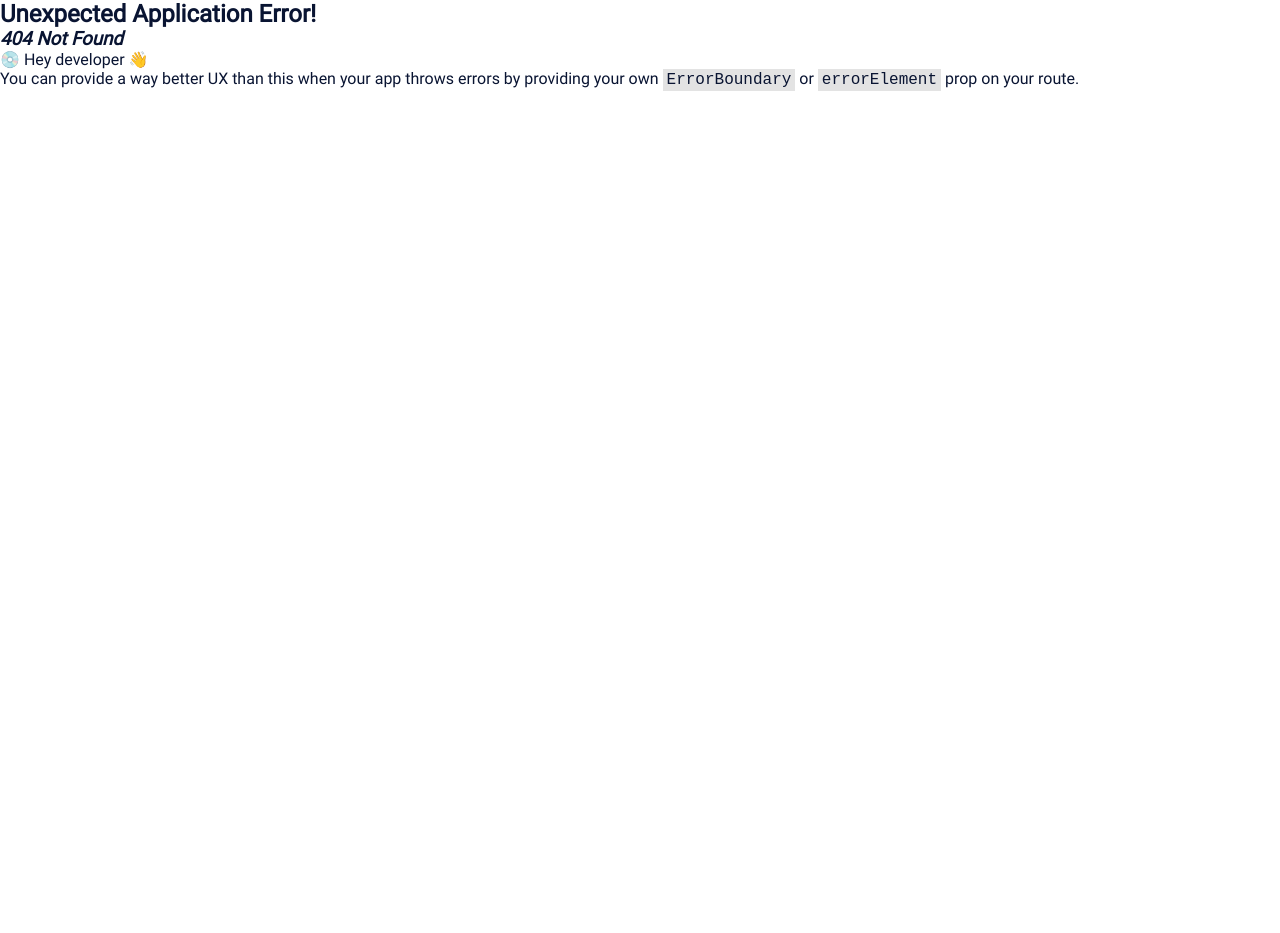
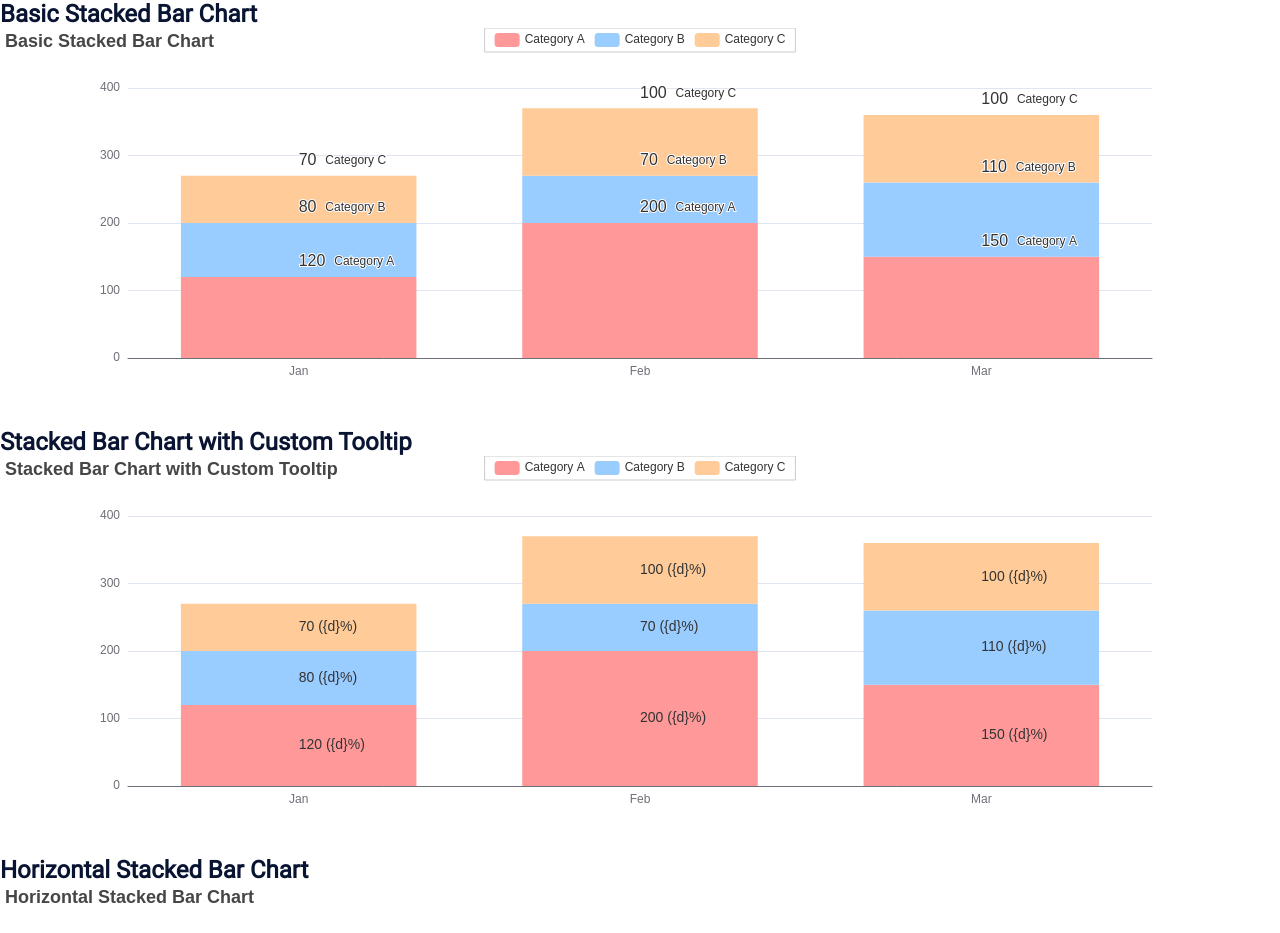
Before and after one commit to ShubhraneelG-ui/omnenestPOC, a React (Vite) app: page /graphs in a window 1280 px wide. Before the commit this address had no page. Shown: the top 933 px of the page. Before the commit the page ends 800 px from the top, so only its background shows below. Built offline with nearby package versions, Linux system fonts and the light colour scheme.

Commit message:
feat: added route to show the dufferent graphs

```diff
--- /dev/null
+++ b/src/components/BarGraph/Graphs.tsx
@@ -0,0 +1,120 @@
+// BarGraphExamples.tsx
+
+import React from 'react';
+import BarGraph from './BarGraph';
+import { TooltipOption, BarLabelOption, LegendOption } from './IBarGraph'; // Adjust the import according to your file structure
+
+// Data for the bar graphs
+const basicStackedData = [
+  { name: 'Category A', values: [120, 200, 150], color: '#ff9999' }, // Pastel Red
+  { name: 'Category B', values: [80, 70, 110], color: '#99ccff' }, // Pastel Blue
+  { name: 'Category C', values: [70, 100, 100], color: '#ffcc99' }, // Pastel Orange
+];
+
+// Tooltip options
+const tooltipOptionDefault: TooltipOption = {
+  trigger: 'item',
+  axisPointer: {
+    type: 'line',
+  },
+};
+
+// Label options with specific literal values
+const labelOptionInside: BarLabelOption = {
+  show: true,
+  position: 'inside', // This must be one of the allowed literal values
+  formatter: '{c} ({d}%)', // Show value and percentage
+  fontSize: 14,
+};
+
+const labelOptionTop: BarLabelOption = {
+  show: true,
+  position: 'top', // This must also be one of the allowed literal values
+  fontSize: 16,
+};
+
+const horizontalLegendOption: LegendOption = {
+  show: true,
+  orient: 'vertical',
+  left: 'right',
+  top: 'middle',
+  textStyle: {
+    color: '#555',
+    fontSize: 14,
+  },
+};
+
+const customizedLegendOption: LegendOption = {
+  show: true,
+  type: 'scroll',
+  orient: 'horizontal',
+  left: 'center',
+  top: 'top',
+  itemGap: 15,
+  textStyle: {
+    color: '#333',
+    fontSize: 12,
+  },
+};
+
+const BarGraphExamples: React.FC = () => {
+  return (
+    <div>
+      {/* Example 1: Basic Stacked Bar Chart with Default Tooltip and Legend */}
+      <h2>Basic Stacked Bar Chart</h2>
+      <BarGraph
+        data={basicStackedData}
+        categories={['Jan', 'Feb', 'Mar']}
+        title="Basic Stacked Bar Chart"
+        stacked={true} // Enables stacking
+      />
+
+      {/* Example 2: Stacked Bar Chart with Customized Tooltip and Labels */}
+      <h2>Stacked Bar Chart with Custom Tooltip</h2>
+      <BarGraph
+        data={basicStackedData}
+        categories={['Jan', 'Feb', 'Mar']}
+        title="Stacked Bar Chart with Custom Tooltip"
+        stacked={true}
+        tooltipOption={tooltipOptionDefault}
+        labelOption={labelOptionInside}
+      />
+
+      {/* Example 3: Horizontal Stacked Bar Chart with Custom Legend */}
+      <h2>Horizontal Stacked Bar Chart</h2>
+      <BarGraph
+        data={basicStackedData}
+        categories={['Q1', 'Q2', 'Q3']}
+        title="Horizontal Stacked Bar Chart"
+        horizontal={true} // Enables horizontal bars
+        stacked={true} // Enables stacking
+        legendOption={horizontalLegendOption}
+        tooltipOption={{
+          trigger: 'axis',
+          axisPointer: {
+            type: 'shadow',
+          },
+        }}
+      />
+
+      {/* Example 4: Basic Stacked Bar Chart with Customized Legends and Labels */}
+      <h2>Stacked Bar Chart with Customized Legends and Labels</h2>
+      <BarGraph
+        data={basicStackedData}
+        categories={['Product X', 'Product Y', 'Product Z']}
+        title="Stacked Bar Chart with Customized Legends and Labels"
+        stacked={true} // Enables stacking
+        labelOption={labelOptionTop} // Using the top label option
+        legendOption={customizedLegendOption}
+        tooltipOption={{
+          trigger: 'item',
+          axisPointer: {
+            type: 'shadow',
+          },
+        }}
+      />
+    </div>
+  );
+};
+
+export default BarGraphExamples;
--- a/src/routes/appRoutes.tsx
+++ b/src/routes/appRoutes.tsx
@@ -1,12 +1,17 @@
 import { lazy } from 'react';
 import { createBrowserRouter } from 'react-router-dom';
 const AboutUs = lazy(() => import('views/AboutUs/AboutUs'));
+const Graphs = lazy(() => import('components/BarGraph/Graphs'));
 
 const appRoutes = createBrowserRouter([
   {
     path: '/',
     element: <AboutUs />,
   },
+  {
+    path: '/graphs',
+    element: <Graphs />,
+  },
 ]);
 
 export default appRoutes;
```
